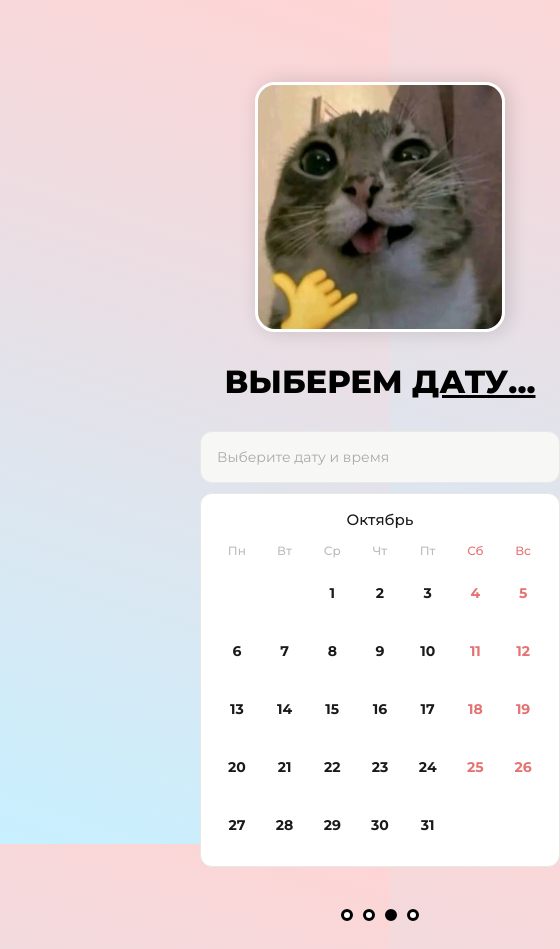
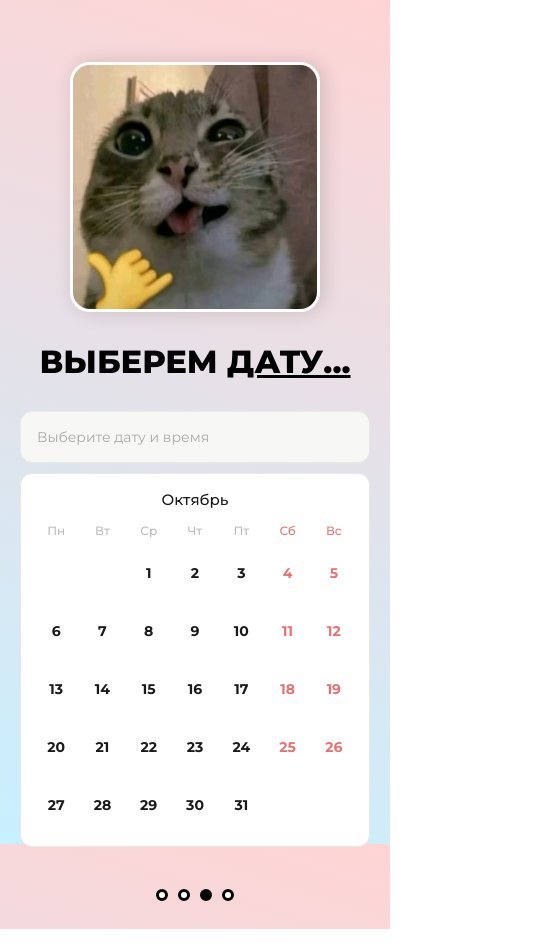
Before and after one commit to 2409nn/invite, a Vue app: page /date in a window 390 px wide. Shown: the whole page, 560 px wide, since content can reach past the window. Built offline with nearby package versions, Linux system fonts and the light colour scheme.

Commit message:
Доработана адаптация под телефон

```diff
--- a/src/assets/base.css
+++ b/src/assets/base.css
@@ -16,6 +16,7 @@
   box-sizing: border-box;
   margin: 0;
   font-family: montserrat;
+  scrollbar-width: none;
 }
 
 body {
--- a/src/assets/main.css
+++ b/src/assets/main.css
@@ -28,7 +28,12 @@ main {
   flex-direction: column;
   justify-content: space-between;
   padding: 5vh 0;
+  overflow-x: hidden;
+  overflow-y: scroll;
 }
+
+#content::-webkit-scrollbar { display: none; }
+
 
 .indicator__pages {
   display: flex;
@@ -75,6 +80,10 @@ button {
     width: 250px !important;
   }
 
+  main {
+    padding: 20px;
+  }
+
   h1 {
     font-size: 32px;
   }
@@ -82,6 +91,7 @@ button {
   .stage {
     flex-direction: column;
     height: auto !important;
+    margin: 0 !important;
   }
 
   .stage__negative, .stage__positive {
@@ -96,3 +106,10 @@ button {
     width: 100% !important;
   }
 }
+
+@media (max-width: 400px) {
+  .cal-wrap {
+    max-width: 100% !important;
+    margin: 0 !important;
+  }
+}
--- a/src/views/last.vue
+++ b/src/views/last.vue
@@ -26,7 +26,7 @@ async function copyCode() {
 
     <div class="code-wrap">
       <span class="code" :class="{ copied }" @click="copyCode">
-        {{ copied ? 'Скопировано' : code }}
+        {{ copied ? 'Готово' : code }}
       </span>
       <div class="hint">
         <svg class="arrow" viewBox="0 0 40 50" fill="none" xmlns="http://www.w3.org/2000/svg">
@@ -40,6 +40,10 @@ async function copyCode() {
 </template>
 
 <style scoped>
+
+.question {
+  margin: auto;
+}
 
 .code-wrap {
   display: flex;
```
